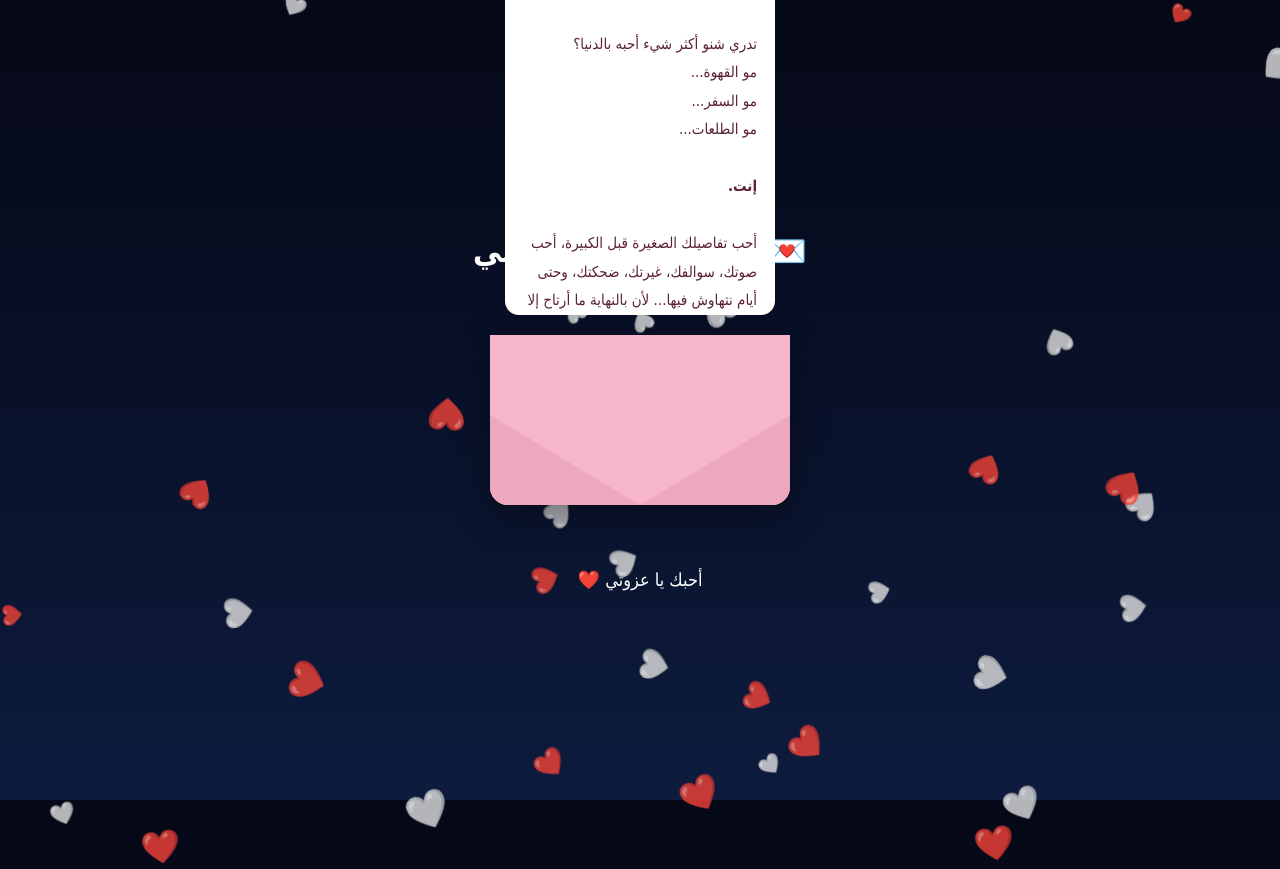
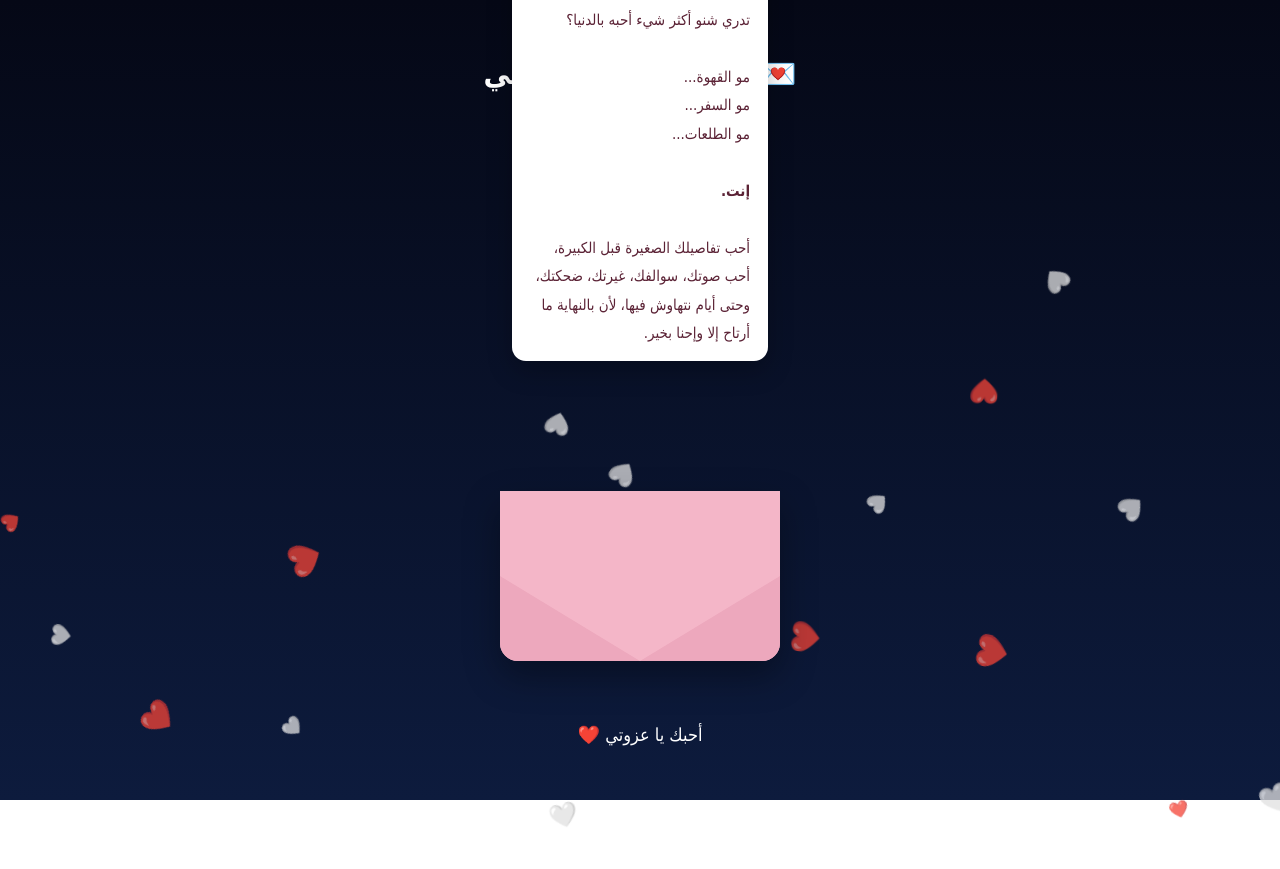
Before and after one commit to razoonr79-crypto/-project271, a plain HTML site: page end.html in a window 1280 px wide. Both pictures are taken after a click on the element 640 px from the left and 399 px from the top of the page. After the commit the page ends 800 px from the top, so only its background shows below. Drawn offline with Linux system fonts and the light colour scheme.

Commit message:
Update end.html

```diff
--- a/end.html
+++ b/end.html
@@ -17,28 +17,29 @@ display:flex;
 justify-content:center;
 align-items:center;
 background:linear-gradient(#050816,#0d1b3d);
-overflow:hidden;
 font-family:Tahoma,sans-serif;
 color:white;
 padding:20px;
+overflow-x:hidden;
 }
 
 .box{
-text-align:center;
-z-index:2;
 width:100%;
 max-width:390px;
+text-align:center;
+position:relative;
+z-index:2;
 }
 
 h1{
-font-size:32px;
-margin-bottom:25px;
+font-size:30px;
+margin:0 0 30px;
 animation:pulse 2s infinite;
 }
 
 .envelope-wrap{
 position:relative;
-width:300px;
+width:280px;
 height:210px;
 margin:0 auto;
 cursor:pointer;
@@ -46,76 +47,99 @@ cursor:pointer;
 
 .envelope{
 position:absolute;
+left:0;
 bottom:0;
 width:100%;
 height:170px;
 background:#f4b6c8;
 border-radius:0 0 18px 18px;
+box-shadow:0 15px 35px rgba(0,0,0,.35);
 overflow:hidden;
-box-shadow:0 15px 35px rgba(0,0,0,.35);
+z-index:3;
 }
 
-.envelope:before{
-content:"";
+.flap{
 position:absolute;
 top:0;
 left:0;
 width:0;
 height:0;
-border-left:150px solid transparent;
-border-right:150px solid transparent;
+border-left:140px solid transparent;
+border-right:140px solid transparent;
 border-top:95px solid #e995ae;
-z-index:3;
 transform-origin:top;
-transition:transform 1s ease;
+transition:transform .9s ease;
+z-index:6;
 }
 
-.envelope:after{
-content:"";
+.front-left{
 position:absolute;
+left:0;
 bottom:0;
-left:0;
 width:0;
 height:0;
-border-left:150px solid #eda8bd;
-border-right:150px solid #eda8bd;
-border-top:90px solid transparent;
-z-index:2;
+border-top:85px solid transparent;
+border-bottom:85px solid #eda8bd;
+border-right:140px solid transparent;
+z-index:5;
+}
+
+.front-right{
+position:absolute;
+right:0;
+bottom:0;
+width:0;
+height:0;
+border-top:85px solid transparent;
+border-bottom:85px solid #eda8bd;
+border-left:140px solid transparent;
+z-index:5;
 }
 
 .letter{
 position:absolute;
-left:15px;
+left:12px;
 bottom:15px;
-width:270px;
-height:150px;
+width:256px;
+height:135px;
 background:white;
 color:#5b2235;
 border-radius:14px;
 padding:18px;
-z-index:1;
-transition:transform 1s ease, height 1s ease;
-overflow:auto;
+overflow:hidden;
+opacity:0;
+z-index:2;
+transition:
+transform 1s ease,
+height 1s ease,
+opacity .4s ease;
 font-size:15px;
 line-height:1.9;
 text-align:right;
+box-shadow:0 10px 25px rgba(0,0,0,.25);
 }
 
-.envelope-wrap.open .envelope:before{
+.envelope-wrap.open{
+height:540px;
+}
+
+.envelope-wrap.open .flap{
 transform:rotateX(180deg);
-z-index:0;
+z-index:1;
 }
 
 .envelope-wrap.open .letter{
-transform:translateY(-175px);
-height:360px;
-z-index:5;
+transform:translateY(-285px);
+height:430px;
+opacity:1;
+overflow-y:auto;
+z-index:8;
 }
 
 .tap{
 margin-top:25px;
-font-size:18px;
-opacity:.9;
+font-size:17px;
+transition:opacity .4s ease;
 }
 
 .final{
@@ -134,16 +158,18 @@ opacity:1;
 }
 
 .heart{
-position:absolute;
-top:-30px;
-font-size:25px;
+position:fixed;
+top:-40px;
+font-size:24px;
 animation:fall linear infinite;
-opacity:.8;
+opacity:.75;
+pointer-events:none;
+z-index:1;
 }
 
 @keyframes fall{
 0%{
-transform:translateY(-50px) rotate(0deg);
+transform:translateY(-60px) rotate(0deg);
 }
 100%{
 transform:translateY(110vh) rotate(360deg);
@@ -155,8 +181,36 @@ transform:translateY(110vh) rotate(360deg);
 transform:scale(1);
 }
 50%{
-transform:scale(1.06);
+transform:scale(1.05);
 }
+}
+
+@media(max-width:360px){
+
+h1{
+font-size:26px;
+}
+
+.envelope-wrap{
+width:250px;
+}
+
+.envelope{
+height:155px;
+}
+
+.flap{
+border-left-width:125px;
+border-right-width:125px;
+border-top-width:85px;
+}
+
+.letter{
+left:10px;
+width:230px;
+font-size:14px;
+}
+
 }
 </style>
 </head>
@@ -169,8 +223,6 @@ transform:scale(1.06);
 
 <div class="envelope-wrap" id="envelope">
 
-<div class="envelope"></div>
-
 <div class="letter">
 
 <b>يا عزوتي...</b>
@@ -179,7 +231,7 @@ transform:scale(1.06);
 
 تدري شنو أكثر شيء أحبه بالدنيا؟
 
-<br>
+<br><br>
 
 مو القهوة...
 <br>
@@ -195,7 +247,7 @@ transform:scale(1.06);
 
 أحب تفاصيلك الصغيرة قبل الكبيرة،
 أحب صوتك، سوالفك، غيرتك، ضحكتك،
-وحتى أيام نتهاوش فيها...
+وحتى أيام نتهاوش فيها،
 لأن بالنهاية ما أرتاح إلا وإحنا بخير.
 
 <br><br>
@@ -212,7 +264,8 @@ transform:scale(1.06);
 
 <br><br>
 
-<b>إنت بيتي، وأماني، وسندي، وراحة قلبي، وأجمل صدفة صارت بحياتي.</b>
+<b>إنت بيتي، وأماني، وسندي، وراحة قلبي،
+وأجمل صدفة صارت بحياتي.</b>
 
 <br><br>
 
@@ -220,7 +273,8 @@ transform:scale(1.06);
 
 <br><br>
 
-<b>أبي أشوفك بكل مرحلة من عمري، وكل حلم أحققه يكون وإنت معي.</b>
+<b>أبي أشوفك بكل مرحلة من عمري،
+وكل حلم أحققه يكون وإنت معي.</b>
 
 <br><br>
 
@@ -234,7 +288,7 @@ transform:scale(1.06);
 <br><br>
 
 وإذا وصلت لهون بالموقع،
-فهذا لأنك تستاهل كل دقيقة قضيتها وأنا أسوي هالمفاجأة...
+فهذا لأنك تستاهل كل دقيقة قضيتها وأنا أسوي هالمفاجأة.
 
 <br><br>
 
@@ -244,6 +298,12 @@ transform:scale(1.06);
 
 <b>27/1 ♾️ إلى ما لا نهاية</b>
 
+</div>
+
+<div class="envelope">
+<div class="flap"></div>
+<div class="front-left"></div>
+<div class="front-right"></div>
 </div>
 
 </div>
@@ -256,25 +316,22 @@ transform:scale(1.06);
 
 <script>
 
-document.getElementById("envelope").addEventListener("click",function(){
-this.classList.add("open");
+const envelope = document.getElementById("envelope");
+
+envelope.addEventListener("click",function(){
+this.classList.toggle("open");
 });
 
-for(let i=0;i<35;i++){
+for(let i=0;i<25;i++){
 
-let h=document.createElement("div");
+const h=document.createElement("div");
 
 h.className="heart";
-
 h.innerHTML=Math.random()>.5 ? "❤️" : "🤍";
-
 h.style.left=Math.random()*100+"%";
-
-h.style.animationDuration=(4+Math.random()*5)+"s";
-
+h.style.animationDuration=(5+Math.random()*5)+"s";
 h.style.animationDelay=(Math.random()*5)+"s";
-
-h.style.fontSize=(18+Math.random()*18)+"px";
+h.style.fontSize=(16+Math.random()*16)+"px";
 
 document.body.appendChild(h);
 
```
